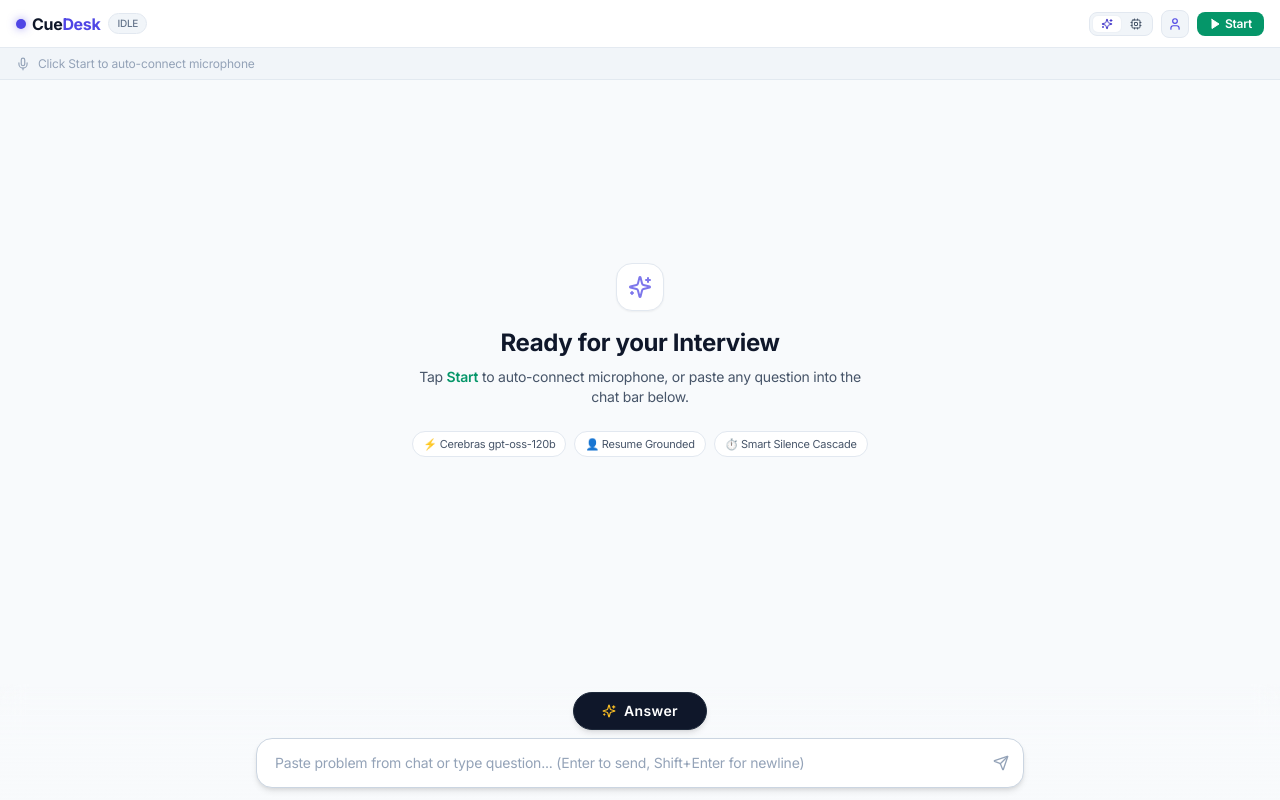
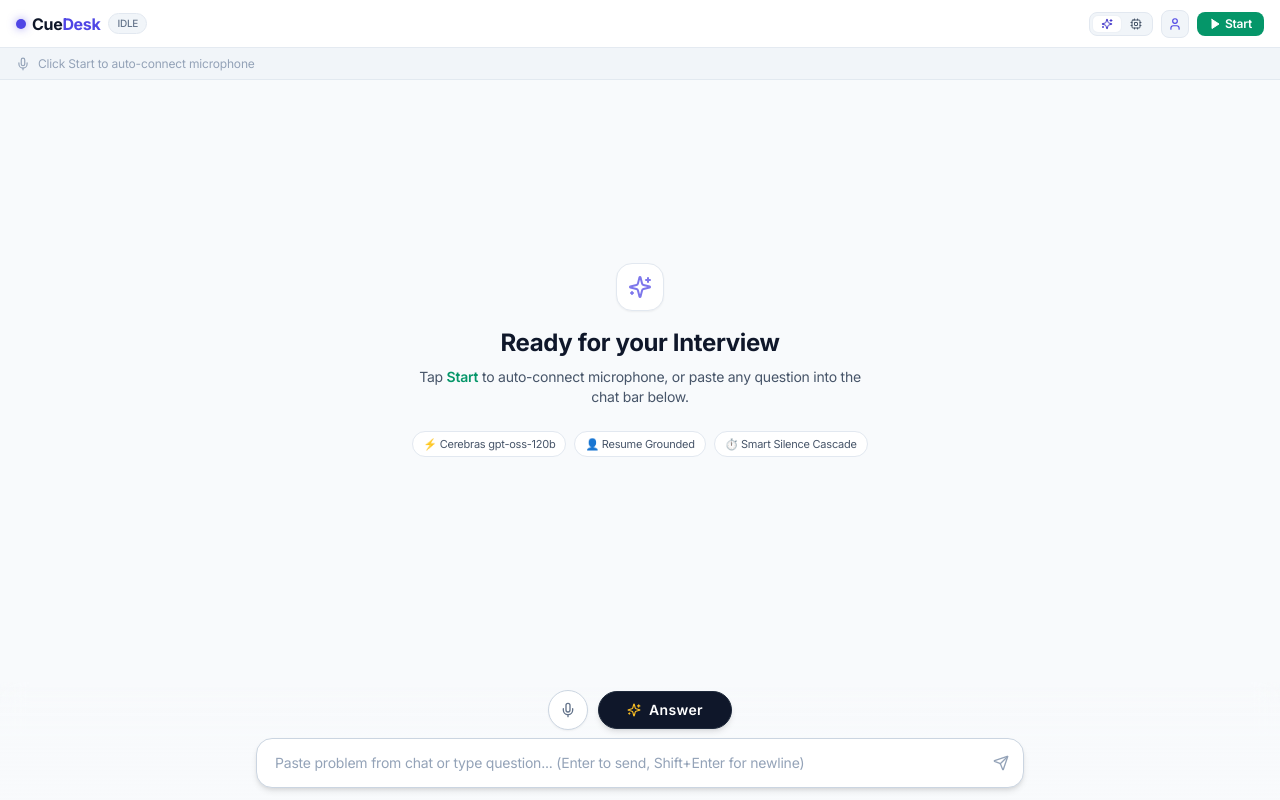
Before and after one commit to premhagargi/cuedesk-apk, a React (Vite) app: page / in a window 1280 px wide. Built offline with nearby package versions, Linux system fonts and the light colour scheme.

Commit message:
feat: add 1-tap circle mic on/off button beside answer button with hardware mute

```diff
--- a/src/App.tsx
+++ b/src/App.tsx
@@ -12,6 +12,7 @@ import { Sparkles, ArrowDown } from 'lucide-react'
 
 export const App: React.FC = () => {
   const [isActive, setIsActive] = useState(false)
+  const [isMuted, setIsMuted] = useState(false)
   const [pipelineStatus, setPipelineStatus] = useState<PipelineStatus>('idle')
   const [mode, setMode] = useState<AppMode>('auto')
   const [defaultLanguage] = useState<Language>('javascript')
@@ -186,6 +187,7 @@ export const App: React.FC = () => {
   // Handle Session Start & Auto-connect Mic
   const handleStartSession = async () => {
     setIsActive(true)
+    setIsMuted(false)
     setPipelineStatus('listening')
     const started = await speechServiceRef.current?.start()
     if (!started) {
@@ -197,6 +199,7 @@ export const App: React.FC = () => {
   // Handle Session End
   const handleEndSession = () => {
     setIsActive(false)
+    setIsMuted(false)
     setPipelineStatus('idle')
     speechServiceRef.current?.stop()
     speechServiceRef.current?.clearBuffer()
@@ -207,6 +210,23 @@ export const App: React.FC = () => {
       activeAbortRef.current = null
     }
     updateGenerating(false)
+  }
+
+  // Handle 1-Tap Circle Mic On/Off Mute Toggle
+  const handleToggleMic = async () => {
+    if (!isActive) {
+      // If session is idle, one tap activates the session and un-mutes
+      setIsMuted(false)
+      await handleStartSession()
+      return
+    }
+
+    const nextMuted = !isMuted
+    setIsMuted(nextMuted)
+    speechServiceRef.current?.setMuted(nextMuted)
+    if (nextMuted) {
+      setInterimTranscript('')
+    }
   }
 
   // Trigger Answer Generation (runs on every click / speech trigger)
@@ -474,6 +494,7 @@ export const App: React.FC = () => {
       {/* 1. Fixed Top Bar */}
       <TopBar
         isActive={isActive}
+        isMuted={isMuted}
         pipelineStatus={pipelineStatus}
         mode={mode}
         onToggleMode={(newMode) => setMode(newMode)}
@@ -485,6 +506,7 @@ export const App: React.FC = () => {
       {/* 2. Fixed Audio Indicator Pill */}
       <AudioIndicator
         isActive={isActive}
+        isMuted={isMuted}
         pipelineStatus={pipelineStatus}
         interimTranscript={interimTranscript}
         bufferedTranscript={bufferedTranscript}
@@ -564,6 +586,9 @@ export const App: React.FC = () => {
         hasMessages={messages.length > 0}
         isGenerating={isGenerating}
         hasTranscript={hasPendingTranscript}
+        isMuted={isMuted}
+        isActive={isActive}
+        onToggleMic={handleToggleMic}
       />
 
       {/* 5. Slide-Over Candidate Resume Grounding Sidebar */}
--- a/src/components/AudioIndicator.tsx
+++ b/src/components/AudioIndicator.tsx
@@ -1,9 +1,10 @@
 import React, { useRef, useLayoutEffect, useState } from 'react'
-import { Mic, X, Sparkles, Zap, AlertCircle } from 'lucide-react'
+import { Mic, MicOff, X, Sparkles, Zap, AlertCircle } from 'lucide-react'
 import { PipelineStatus } from '../types'
 
 interface AudioIndicatorProps {
   isActive: boolean
+  isMuted?: boolean
   pipelineStatus: PipelineStatus
   interimTranscript: string
   bufferedTranscript: string
@@ -12,6 +13,7 @@ interface AudioIndicatorProps {
 
 export const AudioIndicator: React.FC<AudioIndicatorProps> = ({
   isActive,
+  isMuted = false,
   pipelineStatus,
   interimTranscript,
   bufferedTranscript,
@@ -44,7 +46,9 @@ export const AudioIndicator: React.FC<AudioIndicatorProps> = ({
       <div className="flex items-center gap-2 overflow-hidden flex-1 mr-2">
         {/* Animated Status / Mic Wave */}
         <div className="flex items-center gap-1 shrink-0">
-          {pipelineStatus === 'thinking' ? (
+          {isMuted ? (
+            <MicOff className="w-3.5 h-3.5 text-rose-600" />
+          ) : pipelineStatus === 'thinking' ? (
             <Sparkles className="w-3.5 h-3.5 text-amber-600 animate-spin" />
           ) : pipelineStatus === 'answering' ? (
             <Zap className="w-3.5 h-3.5 text-indigo-600 animate-pulse" />
@@ -62,7 +66,7 @@ export const AudioIndicator: React.FC<AudioIndicatorProps> = ({
             />
           )}
 
-          {isActive && (currentText || pipelineStatus === 'transcribing') && pipelineStatus !== 'thinking' && pipelineStatus !== 'answering' && (
+          {!isMuted && isActive && (currentText || pipelineStatus === 'transcribing') && pipelineStatus !== 'thinking' && pipelineStatus !== 'answering' && (
             <span className="flex gap-0.5 items-end h-3">
               <span className="w-0.5 h-2 bg-emerald-600 animate-[bounce_0.6s_infinite]" />
               <span className="w-0.5 h-3 bg-emerald-600 animate-[bounce_0.8s_infinite]" />
@@ -85,7 +89,12 @@ export const AudioIndicator: React.FC<AudioIndicatorProps> = ({
           }}
           title={currentText || undefined}
         >
-          {pipelineStatus === 'thinking' ? (
+          {isMuted ? (
+            <span className="text-rose-700 font-semibold flex items-center gap-1.5">
+              <span className="w-1.5 h-1.5 rounded-full bg-rose-500" />
+              <span>Mic muted — speak freely without cluttering questions</span>
+            </span>
+          ) : pipelineStatus === 'thinking' ? (
             <span className="text-amber-800 font-semibold animate-pulse">
               🧠 Analyzing question & formulating approach...
             </span>
--- a/src/components/ChatInput.tsx
+++ b/src/components/ChatInput.tsx
@@ -1,5 +1,5 @@
 import React, { useState, useRef } from 'react'
-import { Send, Sparkles } from 'lucide-react'
+import { Send, Sparkles, Mic, MicOff } from 'lucide-react'
 
 interface ChatInputProps {
   onSendMessage: (text: string) => void
@@ -8,6 +8,9 @@ interface ChatInputProps {
   hasMessages?: boolean
   isGenerating: boolean
   hasTranscript: boolean
+  isMuted?: boolean
+  isActive?: boolean
+  onToggleMic?: () => void
 }
 
 export const ChatInput: React.FC<ChatInputProps> = ({
@@ -16,7 +19,10 @@ export const ChatInput: React.FC<ChatInputProps> = ({
   onClearMessages,
   hasMessages = false,
   isGenerating,
-  hasTranscript
+  hasTranscript,
+  isMuted = false,
+  isActive = false,
+  onToggleMic
 }) => {
   const [text, setText] = useState('')
   const textareaRef = useRef<HTMLTextAreaElement>(null)
@@ -53,13 +59,42 @@ export const ChatInput: React.FC<ChatInputProps> = ({
 
   return (
     <div className="fixed bottom-0 left-0 right-0 z-30 px-3 pt-2 pb-5 sm:pb-3 bg-gradient-to-t from-slate-50 via-slate-50/95 to-transparent backdrop-blur-md">
-      {/* 1. Centered Pill-Shaped Answer Button above the input box (No brain icon) */}
+      {/* 1. Center Action Row: Circle Mic Button + Pill-Shaped Answer Button */}
       <div className="max-w-3xl mx-auto flex items-center justify-between mb-2 px-1 relative">
         {/* Left balance spacer */}
         <div className="w-16 shrink-0" />
 
-        {/* Center: Pill-shaped Answer Action Button */}
-        <div className="flex-1 flex justify-center">
+        {/* Center: Circle Mic Mute/Unmute Toggle + Pill-shaped Answer Action Button */}
+        <div className="flex-1 flex items-center justify-center gap-2 sm:gap-2.5">
+          {/* Circle Mic On/Off Toggle Button */}
+          {onToggleMic && (
+            <button
+              type="button"
+              onClick={onToggleMic}
+              className={`w-9 h-9 sm:w-10 sm:h-10 rounded-full flex items-center justify-center border transition-all active:scale-90 shadow-sm select-none shrink-0 ${
+                isMuted
+                  ? 'bg-rose-50 border-rose-300 text-rose-600 hover:bg-rose-100 shadow-rose-100/50'
+                  : isActive
+                  ? 'bg-emerald-50 border-emerald-300 text-emerald-600 hover:bg-emerald-100 shadow-emerald-100/50'
+                  : 'bg-white border-slate-300 text-slate-500 hover:bg-slate-50'
+              }`}
+              title={
+                isMuted
+                  ? 'Mic Muted — tap to unmute and hear interviewer'
+                  : isActive
+                  ? 'Mic Listening — tap to mute while you answer out loud'
+                  : 'Tap to start microphone'
+              }
+            >
+              {isMuted ? (
+                <MicOff className="w-4 h-4 text-rose-600" />
+              ) : (
+                <Mic className={`w-4 h-4 ${isActive ? 'text-emerald-600 animate-pulse' : 'text-slate-500'}`} />
+              )}
+            </button>
+          )}
+
+          {/* Pill-shaped Answer Action Button */}
           <button
             type="button"
             onClick={() => {
@@ -68,7 +103,7 @@ export const ChatInput: React.FC<ChatInputProps> = ({
               }
             }}
             disabled={isGenerating}
-            className={`px-7 py-2 rounded-full flex items-center gap-2 text-xs sm:text-sm font-semibold tracking-wide transition-all shadow-md active:scale-95 select-none ${
+            className={`px-6 sm:px-7 py-2 rounded-full flex items-center gap-2 text-xs sm:text-sm font-semibold tracking-wide transition-all shadow-md active:scale-95 select-none ${
               isGenerating
                 ? 'bg-amber-100 text-amber-900 border border-amber-300 cursor-wait shadow-sm'
                 : hasTranscript
--- a/src/components/TopBar.tsx
+++ b/src/components/TopBar.tsx
@@ -4,6 +4,7 @@ import { AppMode, PipelineStatus } from '../types'
 
 interface TopBarProps {
   isActive: boolean
+  isMuted?: boolean
   pipelineStatus?: PipelineStatus
   mode: AppMode
   onToggleMode: (newMode: AppMode) => void
@@ -14,6 +15,7 @@ interface TopBarProps {
 
 export const TopBar: React.FC<TopBarProps> = ({
   isActive,
+  isMuted = false,
   pipelineStatus = 'idle',
   mode,
   onToggleMode,
@@ -41,6 +43,11 @@ export const TopBar: React.FC<TopBarProps> = ({
           <span className="flex items-center gap-1 px-2 py-0.5 rounded-full bg-indigo-50 border border-indigo-200 text-[10px] font-semibold text-indigo-700">
             <span className="w-1.5 h-1.5 rounded-full bg-indigo-600 animate-pulse" />
             ANSWERING
+          </span>
+        ) : isMuted ? (
+          <span className="flex items-center gap-1 px-2 py-0.5 rounded-full bg-rose-50 border border-rose-300 text-[10px] font-semibold text-rose-800">
+            <span className="w-1.5 h-1.5 rounded-full bg-rose-500" />
+            MUTED
           </span>
         ) : isActive ? (
           <span className="flex items-center gap-1 px-2 py-0.5 rounded-full bg-emerald-50 border border-emerald-300 text-[10px] font-semibold text-emerald-800">
--- a/src/services/speechService.ts
+++ b/src/services/speechService.ts
@@ -33,6 +33,7 @@ export class SpeechService {
   private reconnectTimeout: any = null
   private reconnectAttempts = 0
   private incompleteRetryCount = 0
+  private isMuted = false
 
   constructor(callbacks: SpeechServiceCallbacks) {
     this.callbacks = callbacks
@@ -40,6 +41,26 @@ export class SpeechService {
 
   public setMode(mode: 'auto' | 'manual') {
     this.mode = mode
+  }
+
+  public setMuted(muted: boolean): void {
+    this.isMuted = muted
+    if (this.mediaStream) {
+      this.mediaStream.getAudioTracks().forEach((track) => {
+        track.enabled = !muted
+      })
+    }
+    if (muted) {
+      if (this.autoTriggerTimer) {
+        clearTimeout(this.autoTriggerTimer)
+        this.autoTriggerTimer = null
+      }
+      this.callbacks.onTranscriptUpdate('', this.getRollingTranscript())
+    }
+  }
+
+  public getIsMuted(): boolean {
+    return this.isMuted
   }
 
   public preloadToken(): void {
@@ -122,6 +143,7 @@ export class SpeechService {
           : new MediaRecorder(this.mediaStream!)
 
         this.mediaRecorder.ondataavailable = (event) => {
+          if (this.isMuted) return
           if (event.data.size > 0 && this.ws && this.ws.readyState === WebSocket.OPEN) {
             this.ws.send(event.data)
           }
@@ -131,6 +153,7 @@ export class SpeechService {
       }
 
       this.ws.onmessage = (event) => {
+        if (this.isMuted) return
         try {
           const data = JSON.parse(event.data)
 
```
